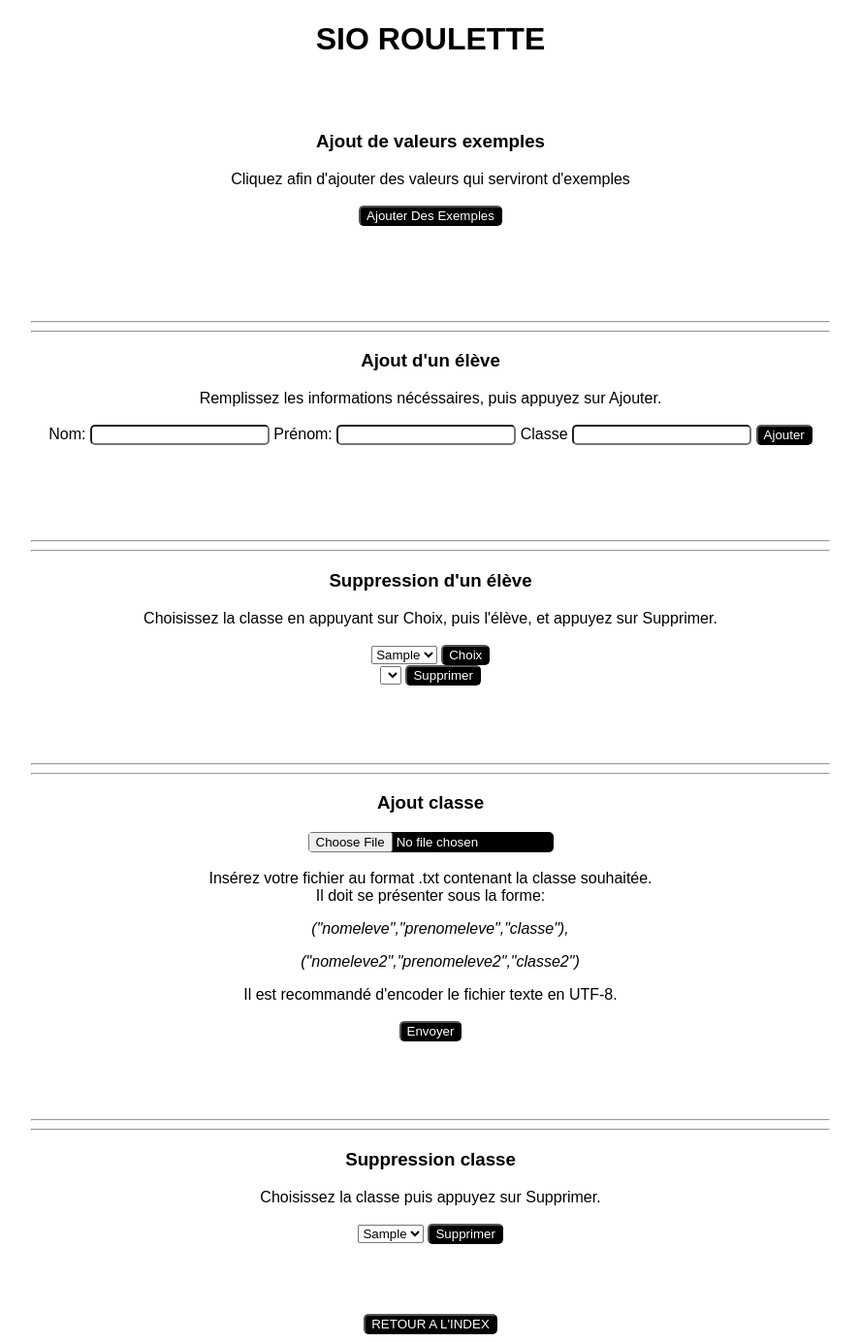
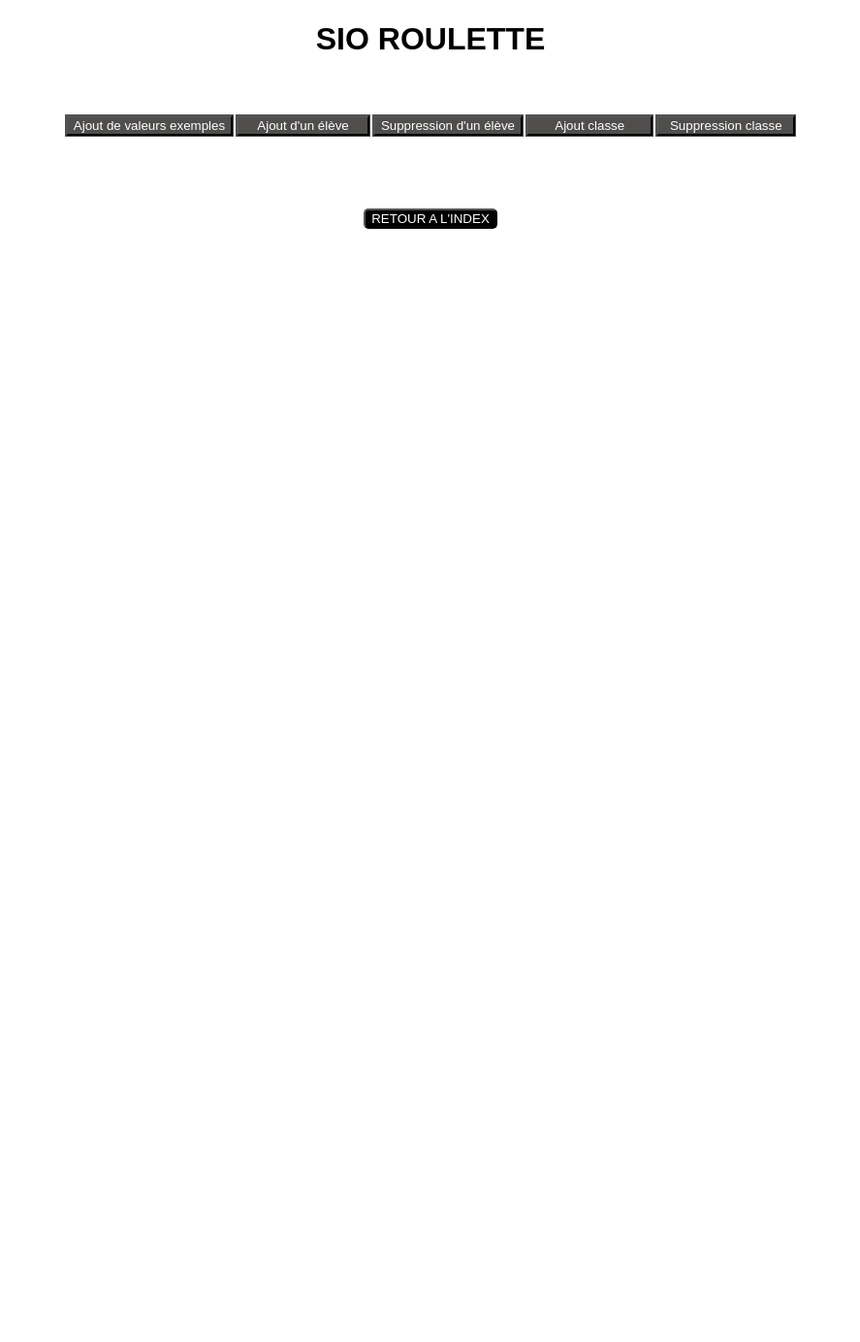
Before and after one commit to simonclement08/roulette, a PHP site: page /index.php?action=change in a window 1280 px wide. Shown: the part 58-1442 px from the top of the page at 97% size, without its empty margins (196-1083 px from the left). After the commit the page ends 294 px from the top, so only its background shows below. Run offline with PHP 8.4, Linux system fonts and the light colour scheme; tables that the repository leaves empty hold one stand-in row (values such as "Sample post"); a stand-in replaces the project's code that opens the database connection; lists and menus that the app fills with data are empty; some libraries are stand-ins or nearby versions.

Commit message:
ajotsuppr

```diff
--- a/public/css/style.css
+++ b/public/css/style.css
@@ -33,7 +33,11 @@ h1 {
 	height: 250px;
 	margin-left: 50px;
 }
-
+.changebutton{
+	width: 100%;
+	background-color: #504e4d;
+	border-radius: 0px;
+}
 button {
 	border-radius: 10px;
 	background-color: #000;
@@ -64,3 +68,18 @@ a, a:visited
 #resetall {
 	background-color:red;
 }
+table, td {
+
+	text-align: center;
+
+}
+
+table {
+	width:60%;
+	margin-left: 20%;
+}
+
+td {
+	width: 20%;
+	background-color: #504e4d;
+}
--- a/src/c/changeController.php
+++ b/src/c/changeController.php
@@ -77,3 +77,23 @@ if(!empty($_POST['classup'])) {
 	echo '<h4 style="color:green;">La classe a bien été supprimée de la BDD.</h4>';
 }
 require 'src/v/changeView.php';
+if($test && !isset($_POST['1']) && !isset($_POST['autofeed'])){
+	require 'src/v/ajoutClasseView.php';
+}
+if(isset($_POST['1']) || isset($_POST['autofeed'])){
+	include 'src/v/ajoutValeursView.php';
+}
+if(isset($_POST['2']) && $test === false || isset($_POST['add'])){
+	require 'src/v/ajoutEtudiantView.php';
+}
+if(isset($_POST['3']) && $test === false || !empty($_POST['choix'])){
+	require 'src/v/supprEtudiantView.php';
+}
+if(isset($_POST['4']) && $test === false){
+	require 'src/v/ajoutClasseView.php';
+}
+if(isset($_POST['5']) && $test === false){
+	require 'src/v/supprClasseView.php';
+}
+
+require 'src/v/footerChangeView.php';
--- a/src/v/changeView.php
+++ b/src/v/changeView.php
@@ -7,165 +7,17 @@
 <a class="titre" href="index.php"><h1>SIO ROULETTE</h1></a>
 <br/><br/>
 <!--             -->
-<!--  AUTO FEED  -->
+<!--  New view   -->
 <!--             -->
-
-<h3>Ajout de valeurs exemples</h3>
-
-<span>Cliquez afin d'ajouter des valeurs qui serviront d'exemples</span>
-
-<br/><br/>
-
 <form method="POST" action="#">
-
-    <input type="submit" value="Ajouter Des Exemples" name="autofeed">
-</form><br/>
-
-
+    <table>
+        <tr>
+            <td><input type="submit" value="Ajout de valeurs exemples" name="1"class="changebutton"></td>
+            <td><input type="submit" value="Ajout d'un élève" name="2"class="changebutton"></td>
+            <td><input type="submit" value="Suppression d'un élève" name="3"class="changebutton"></td>
+            <td><input type="submit" value="Ajout classe" name="4"class="changebutton"></td>
+            <td><input type="submit" value="Suppression classe" name="5"class="changebutton"></td>
+        </tr>
+    </table>
+</fomr>
 <br/><br/><br/><br/>
-
-<hr width="65%">
-<hr width="65%">
-
-
-<!--             -->
-<!-- AJOUT ELEVE -->
-<!--             -->
-
-<h3>Ajout d'un élève</h3>
-
-<span>Remplissez les informations nécéssaires, puis appuyez sur Ajouter.</span>
-
-<br/><br/>
-
-<form method="POST" action="#">
-    <label>Nom: </label><input type="text" name="addnom">
-    <label>Prénom: </label><input type="text" name="addprenom" >
-    <label>Classe </label><input type="text" name="addclasse">
-    <input type="submit" value="Ajouter" name="add">
-</form><br/>
-
-
-<br/><br/><br/><br/>
-
-<hr width="65%">
-<hr width="65%">
-
-<!--                   -->
-<!-- SUPPRESSION ELEVE -->
-<!--                   -->
-
-<h3>Suppression d'un élève</h3>
-
-<span>Choisissez la classe en appuyant sur Choix, puis l'élève, et appuyez sur Supprimer.</span>
-
-<br/><br/>
-
-<!-- Premier formulaire de selection de classe -->
-
-<form method="POST" action="#">
-    <select name="sel_classe">
-        <?php
-        $sel_classe = $manager->getDb('DISTINCT class',null,'class ASC');
-
-        while ($don_classe = $sel_classe->fetch()) {
-            echo '<option value="'.$don_classe['class'].'">'.$don_classe['class'].'</option>';
-        }
-
-        ?>
-    </select>
-    <input type="submit" value="Choix" name="choix">
-</form>
-
-<!-- Second formulaire de selection de l'élève à supprimer -->
-
-<form method="POST" action="#">
-    <select name="listemod">
-        <?php
-        if (!empty($_POST['choix'])) {
-            $liste = $manager->getDb('*','class="'.$_POST['sel_classe'].'"');
-            while ($donnees2 = $liste->fetch()) {
-                $objet = new Student($donnees2);
-                $object = serialize($objet);
-                $object = urlencode($object);
-                echo  '<option value="'. $object .'"> '. $objet->getFirstname() . ' '. $objet->getSurname(). '</option>';
-            }
-        }
-        ?>
-    </select>
-
-    <input type="submit" value="Supprimer" name="del">
-</form>
-
-<br/><br/><br/><br/>
-
-<hr width="65%">
-<hr width="65%">
-
-<!--              -->
-<!-- AJOUT CLASSE -->
-<!--              -->
-<?php
-if($test){
-    echo '<h3 class="warning">Aucune classe n\'a été ajouté, veuillez en ajouter une !</h3>';
-}
-?>
-<h3>Ajout classe</h3>
-
-<form method="post" action="#" enctype="multipart/form-data">
-
-    <input type="file" name="import" class="bouton">
-
-    <br/><br/>
-
-    <span>Insérez votre fichier au format .txt contenant la classe souhaitée.<br/>
-    Il doit se présenter sous la forme:<br/>
-
-    <i><p style="text-indent:20px">("nomeleve","prenomeleve","classe"),</p>
-    <p style="text-indent:20px">("nomeleve2","prenomeleve2","classe2")</p></i></span>
-
-    <span>Il est recommandé d'encoder le fichier texte en UTF-8.</span>
-
-    <br/><br/>
-
-    <input type="submit" name="upload" value="Envoyer">
-</form>
-
-<br/><br/><br/><br/>
-
-<hr width="65%">
-<hr width="65%">
-
-<!--                    -->
-<!-- SUPPRESSION CLASSE -->
-<!--                    -->
-
-<h3>Suppression classe</h3>
-
-<span>Choisissez la classe puis appuyez sur Supprimer.</span>
-
-<br/><br/>
-
-<form method="POST" action="#">
-    <select name="supp_classe">
-        <?php
-        $sel_classe = $manager->getDb('DISTINCT class',null,'class ASC');
-
-        while ($don_classe = $sel_classe->fetch()) {
-            echo '<option value="'.$don_classe['class'].'">'.$don_classe['class'].'</option>';
-        }
-        ?>
-    </select>
-
-    <input type="submit" value="Supprimer" name="classup"/>
-</form>
-
-<br/><br/><br/><br/>
-
-<a href="index.php"><input type="button" value="RETOUR A L'INDEX" name="Index"></a>
-
-<?php
-$content = ob_get_clean();
-
-require 'src/v/template.php';
-?>
--- /dev/null
+++ b/src/v/footerChangeView.php
@@ -0,0 +1,7 @@
+<a href="index.php"><input type="button" value="RETOUR A L'INDEX" name="Index"></a>
+
+<?php
+$content = ob_get_clean();
+
+require 'src/v/template.php';
+?>
```
Also changed, not shown: src/v/ajoutClasseView.php (added, +33 -0 lines), src/v/ajoutEtudiantView.php (added, +22 -0 lines), src/v/ajoutValeursView.php (added, +20 -0 lines), src/v/supprClasseView.php (added, +28 -0 lines), src/v/supprEtudiantView.php (added, +50 -0 lines).
